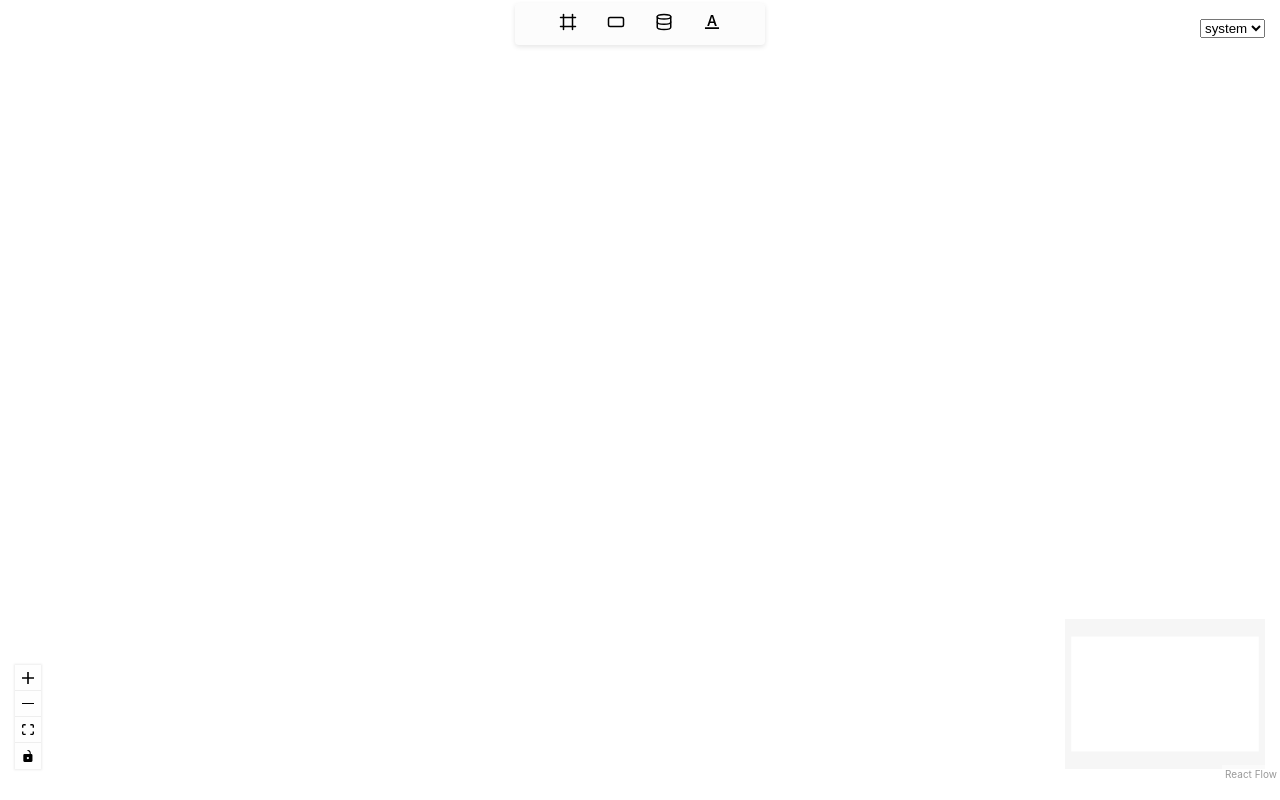
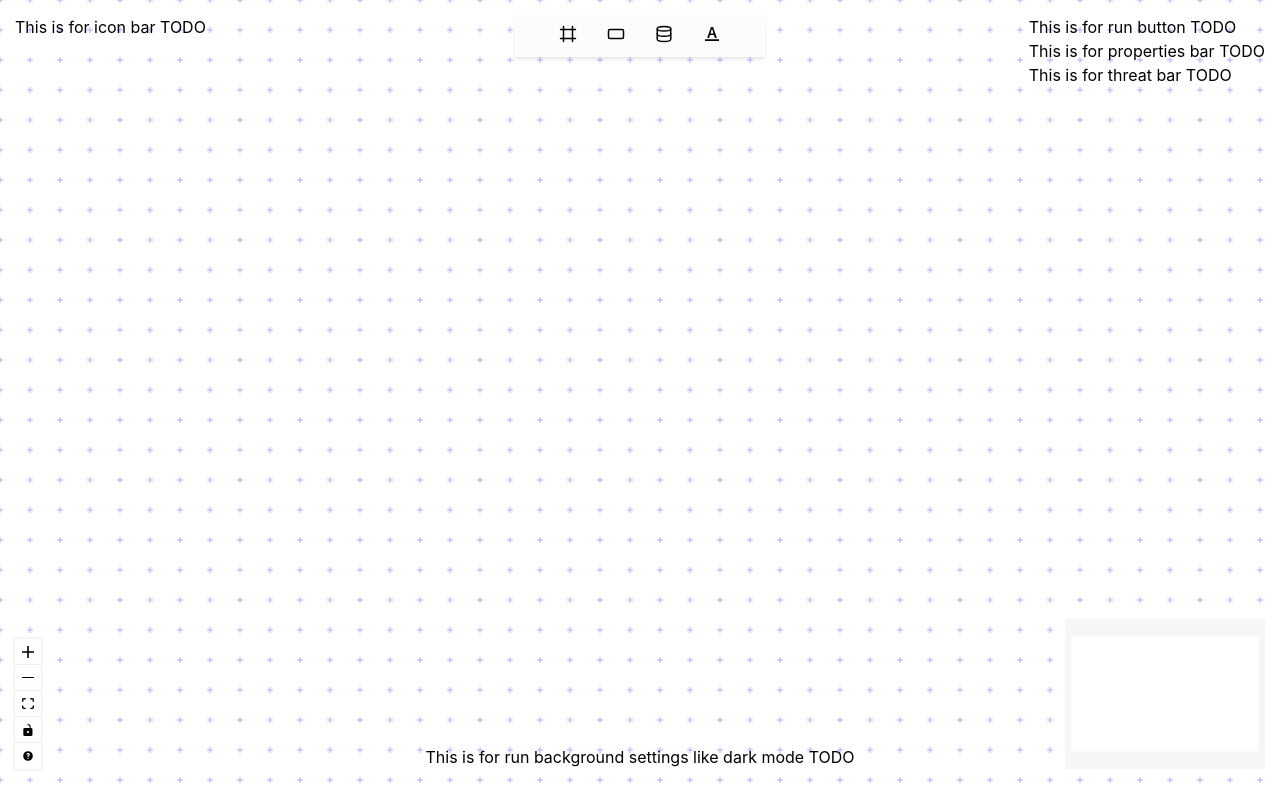
Before and after one commit to backcover7/ThreatGraph, a Next.js app: page / in a window 1280 px wide. Built offline with nearby package versions, Linux system fonts and the light colour scheme.

Commit message:
add todos

```diff
--- a/src/app/components/Canvas.tsx
+++ b/src/app/components/Canvas.tsx
@@ -2,22 +2,25 @@
 
 import React, {useCallback, useRef, useState} from 'react';
 import {
-    addEdge,
-    Connection,
-    Controls, Edge, getConnectedEdges, getIncomers, getOutgoers, HandleType,
+    addEdge, Background, BackgroundVariant,
+    Connection, ControlButton,
+    Controls, Edge, HandleType,
     MiniMap,
     Node, Panel,
-    ReactFlow, ReactFlowProvider, reconnectEdge,
+    ReactFlow, reconnectEdge,
     useEdgesState,
     useNodesState,
-    useReactFlow,
+    useReactFlow, ViewportPortal,
 } from '@xyflow/react';
 import Tooltip from '@/app/components/Tooltip';
 import {useDnD} from '@/app/components/DnDContext';
-import {detachElement, groupElements} from "@/app/components/nodes/Zone";
-import {defaultEdgeOptions, edgeTypes} from "@/app/components/nodes/Dataflow";
-import {ElementColor, ElementNodes, getNewElement} from "@/app/components/nodes/Element";
+import {detachElement, groupElements} from "@/app/components/nodes/ZoneNode";
+import {defaultEdgeOptions, edgeTypes} from "@/app/components/nodes/DataflowEdge";
+import {ElementColor, ElementNodes, getNewElement} from "@/app/components/nodes/ElementNode";
 import {isValidEdgesFromConnection, push} from "@/app/components/utils";
+import {FaWandMagicSparkles} from "react-icons/fa6";
+import {RxQuestionMarkCircled} from "react-icons/rx";
+import {HiQuestionMarkCircle} from "react-icons/hi";
 
 const Canvas: React.FC = () => {
     const { screenToFlowPosition, addNodes, getInternalNode } = useReactFlow();
@@ -26,7 +29,7 @@ const Canvas: React.FC = () => {
     const [nodes, setNodes, onNodesChange] = useNodesState([]);
     const [edges, setEdges, onEdgesChange] = useEdgesState([]);
     const [type, nodeName] = useDnD();
-    const [colorMode, setColorMode] = useState<ColorMode>('system');
+    const [colorMode, setColorMode] = useState<ColorMode>('light'); // TODO
 
     const isValidConnection = (connection) => connection.source !== connection.target;
 
@@ -103,33 +106,6 @@ const Canvas: React.FC = () => {
         })
     }, [setNodes, getInternalNode]);
 
-    const onNodesDelete = useCallback(
-        (deleted: Node[]) => {
-            setEdges((edges) =>
-                deleted.reduce((acc: Edge[], node: Node) => {
-                    const incomers = getIncomers(node, nodes, edges);
-                    const outgoers = getOutgoers(node, nodes, edges);
-                    const connectedEdges = getConnectedEdges([node], edges);
-
-                    const remainingEdges = acc.filter(
-                        (edge) => !connectedEdges.includes(edge as never)
-                    );
-
-                    const createdEdges = incomers.flatMap(({ id: source }) =>
-                        outgoers.map(({ id: target }) => ({
-                            id: `${source}->${target}`,
-                            source,
-                            target,
-                        }))
-                    );
-
-                    return [...remainingEdges, ...createdEdges];
-                }, edges) as never
-            );
-        },
-        [nodes, edges]
-    );
-
     const onChangeDarkMode: ChangeEventHandler<HTMLSelectElement> = (evt) => {
         setColorMode(evt.target.value as ColorMode);
     };
@@ -137,11 +113,7 @@ const Canvas: React.FC = () => {
     return (
         <div className="dndflow">
             <div className="reactflow-wrapper" ref={reactFlowWrapper}>
-                <div className="tooltip-container">
-                    <Tooltip/>
-                </div>
                 <ReactFlow
-                    fitView
                     className="touch-flow"
                     colorMode={colorMode}
                     nodes={nodes}
@@ -163,14 +135,35 @@ const Canvas: React.FC = () => {
                     isValidConnection={isValidConnection}
                     style={{cursor: 'default'}}
                 >
-                    <Controls/>
+                    <Controls>
+                        {/**TODO**/}
+                        <ControlButton onClick={() => alert('This is ZoneZone')}>
+                            <HiQuestionMarkCircle />
+                        </ControlButton>
+                    </Controls>
                     <MiniMap nodeColor={ElementColor} nodeStrokeWidth={1} zoomable pannable/>
-                    <Panel position="top-right">
-                        <select onChange={onChangeDarkMode} data-testid="colormode-select">
-                            <option value="system">system</option>
-                            <option value="light">light</option>
-                            <option value="dark">dark</option>
-                        </select>
+                    <Panel position='top-left'>
+                        <div>This is for icon bar TODO</div>
+                    </Panel>
+                    <Panel position="top-center">
+                        <div className="tooltip-container">
+                            <Tooltip/>
+                        </div>
+                    </Panel>
+                    <Panel position='top-right'>
+                        <div>
+                            This is for run button TODO
+                        </div>
+                        <div>
+                            This is for properties bar TODO
+                        </div>
+                        <div>
+                            This is for threat bar TODO
+                        </div>
+                    </Panel>
+                    <Background color="#a5b0fa" variant={BackgroundVariant.Cross} gap={30} />
+                    <Panel position='bottom-center'>
+                        <div>This is for run background settings like dark mode TODO</div>
                     </Panel>
                 </ReactFlow>
             </div>
--- a/src/app/components/nodes/Dataflow.tsx
+++ b/src/app/components/nodes/DataflowEdge.tsx
@@ -3,7 +3,7 @@ import {BaseEdge, Edge, EdgeLabelRenderer, EdgeProps, getBezierPath, MarkerType}
 
 export const defaultEdgeOptions = {
     type: 'process',
-    zIndex: 1000,  // Make sure edge is always on the top layer
+    zIndex: 1000,  // Make sure edge is always on the top layer but lower than EdgeLabelRender zIndex
     markerEnd: {
         type: MarkerType.ArrowClosed,
         width: 20,
@@ -15,7 +15,7 @@ export const defaultEdgeOptions = {
     },
 };
 
-const Dataflow: React.FC<EdgeProps<Edge<{ label: string }>>> = ({
+const DataflowEdge: React.FC<EdgeProps<Edge<{ label: string }>>> = ({
                                                                     id,
                                                                     sourceX,
                                                                     sourceY,
@@ -36,6 +36,12 @@ const Dataflow: React.FC<EdgeProps<Edge<{ label: string }>>> = ({
         targetPosition,
     });
 
+    const visibility = 'hidden';
+
+    const onProcessAdding = () => {
+
+    }
+
     return (
         <>
             <BaseEdge id={id} className="react-flow__edge-path" path={edgePath} markerEnd={markerEnd} style={style} />
@@ -50,10 +56,13 @@ const Dataflow: React.FC<EdgeProps<Edge<{ label: string }>>> = ({
                         fontSize: 10,
                         fontWeight: 400,
                         opacity: 0.9,
+                        zIndex: 2000  // Edge zIndex is 1000, process should be over Edge zIndex
                     }}
                     className="nodrag nopan"
                 >
-                    {data?.label}
+                    <button className="edgebutton" onClick={onProcessAdding}>
+                        +
+                    </button>
                 </div>
             </EdgeLabelRenderer>
         </>
@@ -61,5 +70,5 @@ const Dataflow: React.FC<EdgeProps<Edge<{ label: string }>>> = ({
 };
 
 export const edgeTypes = {
-    process: Dataflow,
+    process: DataflowEdge,
 };
--- a/src/app/components/nodes/Datastore.tsx
+++ b/src/app/components/nodes/DatastoreNode.tsx
@@ -1,9 +1,9 @@
 'use client'
 
 import React, {memo} from 'react';
-import {Handle, NodeProps, Position} from "@xyflow/react";
+import {Handle, NodeProps, NodeResizer, Position} from "@xyflow/react";
 import { DiDatabase } from 'react-icons/di';
-import { ElementToolbar } from "@/app/components/nodes/Element";
+import { ElementToolbar } from "@/app/components/nodes/ElementNode";
 
 interface DatastoreNodeProps extends NodeProps{
     data: {
@@ -16,10 +16,16 @@ const DatastoreNode: React.FC<DatastoreNodeProps> = ({ id, data, selected }) =>
     return (
         <ElementToolbar selected={selected} id={id}>
             {/*<div className="font-bold">{id}</div>*/}
+            <NodeResizer
+                color='#2561ff'
+                isVisible={selected}
+                minWidth={100}
+                minHeight={80}
+            />
             <DiDatabase style={{  // TODO move all inline style to global.css
                 position: 'relative',
-                top: 5,
-                fontSize: 30
+                top: 1,
+                fontSize: 24
             }} />
             <Handle type="target" position={Position.Top} id="datastore-top-target"/>
             <Handle type="target" position={Position.Right} id="datastore-right-target"/>
--- a/src/app/components/nodes/Element.tsx
+++ b/src/app/components/nodes/ElementNode.tsx
@@ -1,9 +1,9 @@
 import {Node, NodeToolbar, Position, useReactFlow, XYPosition} from "@xyflow/react";
-import ZoneNode from "@/app/components/nodes/Zone";
-import EntityNode from "@/app/components/nodes/Entity";
-import DatastoreNode from "@/app/components/nodes/Datastore";
+import ZoneNode from "@/app/components/nodes/ZoneNode";
+import EntityNode from "@/app/components/nodes/EntityNode";
+import DatastoreNode from "@/app/components/nodes/DatastoreNode";
 import React, {useCallback} from "react";
-import TextNode from "@/app/components/nodes/Text";
+import TextNode from "@/app/components/nodes/TextNode";
 
 export const getElementId = () => crypto.randomUUID();
 
@@ -80,7 +80,7 @@ export const ElementToolbar: React.FC<{
             <div style={{
                 position: 'relative',
                 color: '#555',
-                bottom: -15,
+                bottom: 0,
                 fontSize: 8,
             }}>
                 {getChildrenLabels()}
--- a/src/app/components/nodes/Entity.tsx
+++ b/src/app/components/nodes/EntityNode.tsx
@@ -1,6 +1,6 @@
 import React, { memo } from 'react';
-import { Handle, Position, NodeProps } from '@xyflow/react';
-import { ElementToolbar } from "@/app/components/nodes/Element";
+import {Handle, Position, NodeProps, NodeResizer} from '@xyflow/react';
+import { ElementToolbar } from "@/app/components/nodes/ElementNode";
 import { FaLaptop } from "react-icons/fa";
 
 interface EntityNodeProps extends NodeProps {
@@ -13,12 +13,19 @@ interface EntityNodeProps extends NodeProps {
 // TODO https://reactflow.dev/learn/tutorials/mind-map-app-with-react-flow
 const EntityNode: React.FC<EntityNodeProps> = ({ id, data, selected }) => {
     return (
+        // TODO NodeResize
         <ElementToolbar selected={selected} id={id}>
+            <NodeResizer
+                color='#2561ff'
+                isVisible={selected}
+                minWidth={100}
+                minHeight={80}
+            />
             {/*<div className="font-bold">{id}</div>*/}
             <FaLaptop style={{
                 position: 'relative',
-                top: 5,
-                fontSize: 30
+                top: 1,
+                fontSize: 24
             }} />
             <Handle type="target" position={Position.Top} id="entity-top-target"/>
             <Handle type="source" position={Position.Top} id="entity-top-source"/>
--- a/src/app/components/nodes/Text.tsx
+++ b/src/app/components/nodes/TextNode.tsx
@@ -9,7 +9,7 @@ interface TextNodeProps extends NodeProps {
     type: 'annotation';
 }
 
-const Text: React.FC<TextNodeProps> = ({ id, data }) => {
+const TextNode: React.FC<TextNodeProps> = ({ id, data }) => {
     const [isEditing, setIsEditing] = useState(data.isNew ?? false);
     const [text, setText] = useState(data.label);
     const { setNodes } = useReactFlow();
@@ -74,4 +74,4 @@ const Text: React.FC<TextNodeProps> = ({ id, data }) => {
     );
 };
 
-export default memo(Text);
+export default memo(TextNode);
--- a/src/app/components/nodes/Zone.tsx
+++ b/src/app/components/nodes/ZoneNode.tsx
@@ -10,22 +10,6 @@ interface ZoneNodeProps extends NodeProps {
 
 const ZoneNode: React.FC<ZoneNodeProps> = ({ id, data, selected }) => {
     const { setNodes, getInternalNode } = useReactFlow();
-
-    const onResize = useCallback(() => {
-        // TODO Use count to only allow to call this onevent one time
-        const zoneNode = nodes.find(node => node.id === id);
-
-        setNodes((nodes) => {
-            nodes.map(node => {
-                // This happens when zone is resizing smaller to exclude one child node.
-                const touched = isBoarderTouched(node, zoneNode, getInternalNode);
-                if (touched) {
-                    return detachElement(node, nodes, getInternalNode);
-                }
-            });
-            return groupElements(nodes as Node[], getInternalNode, setNodes) as never;
-        })
-    }, [setNodes, getInternalNode]);
 
     const onResizeEnd = useCallback(() => {
         setNodes((nodes) => {
@@ -45,6 +29,7 @@ const ZoneNode: React.FC<ZoneNodeProps> = ({ id, data, selected }) => {
                 isVisible={selected}
                 minWidth={100}
                 minHeight={80}
+                // onResize={onResize}
                 onResizeEnd={onResizeEnd}
             />
             <NodeToolbar
--- a/src/app/components/utils.tsx
+++ b/src/app/components/utils.tsx
@@ -1,5 +1,5 @@
 import {Connection, Node} from "@xyflow/react";
-import {getArea} from "@/app/components/nodes/Zone";
+import {getArea} from "@/app/components/nodes/ZoneNode";
 
 function compare(node1: Node, node2: Node): number {
     if (node1.type === 'group' && node2.type !== 'group') return -1;  // node1 should be placed before node2
--- a/src/app/globals.css
+++ b/src/app/globals.css
@@ -1,9 +1,9 @@
 @import '@xyflow/react/dist/style.css';
 
-/*!* Remove 'React Flow' watermark *!*/
-/*.react-flow__attribution {*/
-/*  display: none !important;*/
-/*}*/
+/* Remove 'React Flow' watermark */
+.react-flow__attribution {
+  display: none !important;
+}
 
 :root {
   font-family: Inter, system-ui, Avenir, Helvetica, Arial, sans-serif;
@@ -26,18 +26,14 @@ body,
 }
 
 .tooltip-container {
-  position: fixed;
-  top: 3px;
-  left: 50%;
-  transform: translateX(-50%);
   z-index: 9999;
   display: flex;
-  flex-direction: row;
-  gap: 4px;
+  /*flex-direction: row;*/
+  /*gap: 4px;*/
   background: #fcfcfc;
   padding: 1px 100px;
-  border-radius: 4px;
-  box-shadow: 0 2px 5px rgba(0,0,0,0.1);
+  /*border-radius: 4px;*/
+  box-shadow: 0 2px 3px rgba(0,0,0,0.1);
 }
 
 .tooltip-container > div {
```
